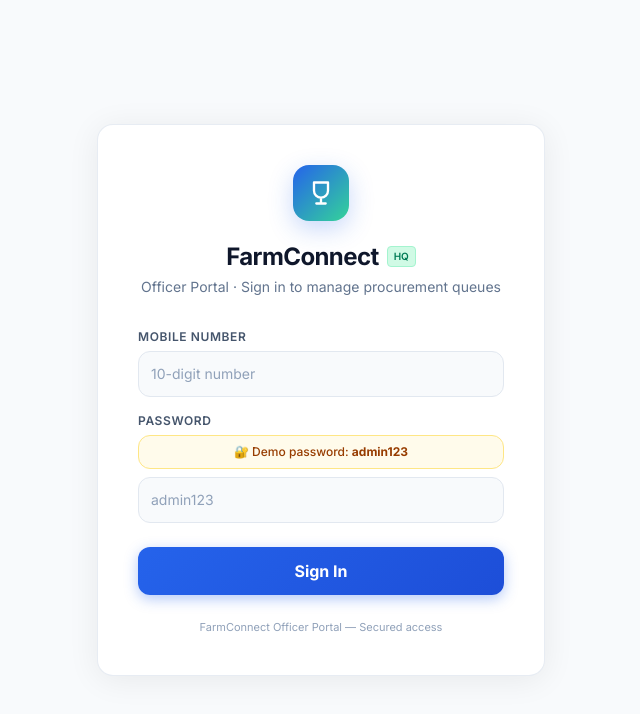
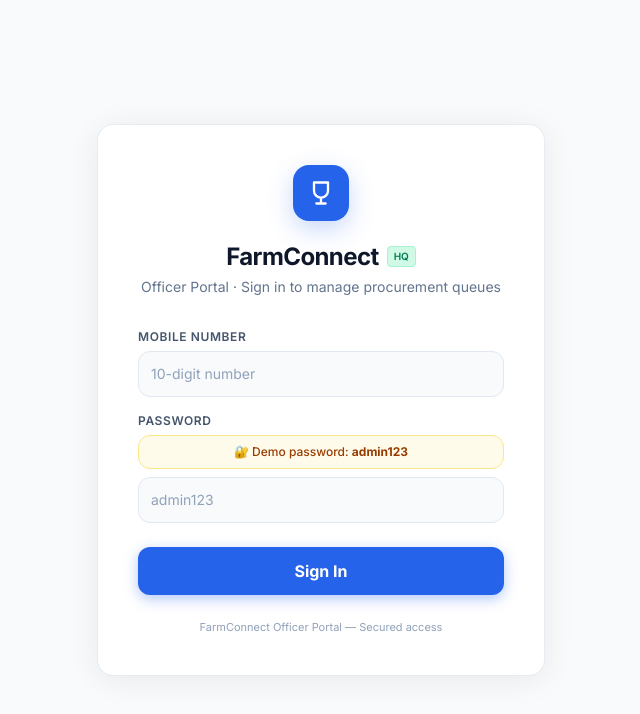
Before and after one commit to SHARVILBHATTACHARJEE/Code_to_Crop, a React (Vite) app in the folder dashboard/: page /login in a window 1280 px wide. Shown: the top 714 px of the page, without its empty margins (319-959 px from the left). Built offline with nearby package versions, Linux system fonts and the light colour scheme.

Commit message:
Add files via upload

```diff
--- a/dashboard/src/pages/Login.jsx
+++ b/dashboard/src/pages/Login.jsx
@@ -34,7 +34,7 @@ export default function Login() {
 
         {/* Brand icon */}
         <div className="mx-auto mb-5 h-14 w-14 rounded-2xl flex items-center justify-center shadow-lg ring-1 ring-white/20"
-             style={{ background: 'linear-gradient(135deg,#2563EB,#34d399)', boxShadow: '0 8px 24px rgba(37,99,235,0.25)' }}>
+             style={{ background: '#2563EB', boxShadow: '0 8px 24px rgba(37,99,235,0.25)' }}>
           <svg className="w-7 h-7 text-white" fill="none" stroke="currentColor" viewBox="0 0 24 24">
             <path d="M6 3v7a6 6 0 006 6 6 6 0 006-6V3M6 3h12M12 16v5m-4 0h8"
                   strokeLinecap="round" strokeLinejoin="round" strokeWidth="2" />
@@ -89,7 +89,7 @@ export default function Login() {
             className="text-white font-bold py-3 rounded-xl mt-2 transition-all duration-150 shadow-lg
                        disabled:opacity-60 active:scale-[0.98]"
             style={{
-              background: loading ? '#93c5fd' : 'linear-gradient(135deg,#2563EB,#1d4ed8)',
+              background: loading ? '#93c5fd' : '#2563EB',
               boxShadow: loading ? 'none' : '0 4px 14px rgba(37,99,235,0.35)',
             }}
           >
--- a/dashboard/src/pages/QueueView.jsx
+++ b/dashboard/src/pages/QueueView.jsx
@@ -37,7 +37,7 @@ function avatarColor(name = '') {
    STATUS PILL
 ───────────────────────────────────────────── */
 const STATUS_CONFIG = {
-  Queued:              { pill: 'bg-amber-50 text-amber-700 border-amber-200/70',   dot: 'bg-amber-500 animate-pulse' },
+  Queued:              { pill: 'bg-amber-50 text-amber-700 border-amber-200/70',   dot: 'bg-amber-500' },
   Weighed:             { pill: 'bg-blue-50 text-blue-700 border-blue-200/70',      dot: 'bg-blue-500' },
   'Quality Checked':   { pill: 'bg-purple-50 text-purple-700 border-purple-200/70', dot: 'bg-purple-500' },
   Approved:            { pill: 'bg-yellow-50 text-yellow-700 border-yellow-200/70', dot: 'bg-yellow-500' },
@@ -105,7 +105,7 @@ function Sidebar({ user, stats, volumePct, activeView, setView, showForm, setSho
         {/* Brand */}
         <div className="flex items-center gap-3 px-1.5 pt-1">
           <div className="h-9 w-9 rounded-xl flex items-center justify-center shadow-lg ring-1 ring-white/10"
-               style={{ background: 'linear-gradient(135deg,#2563EB,#34d399)', boxShadow: '0 4px 14px rgba(37,99,235,.25)' }}>
+               style={{ background: '#2563EB', boxShadow: '0 4px 14px rgba(37,99,235,.25)' }}>
             {Icon.leaf}
           </div>
           <div>
@@ -125,10 +125,10 @@ function Sidebar({ user, stats, volumePct, activeView, setView, showForm, setSho
             <div className="relative">
               <div className="w-10 h-10 rounded-full flex items-center justify-center text-xs font-semibold
                              text-white tracking-wider border border-white/10 shadow-inner"
-                   style={{ background: 'linear-gradient(135deg,#3b82f6,#4f46e5)' }}>
+                   style={{ background: '#2563EB' }}>
                 {initials}
               </div>
-              <span className="absolute bottom-0 right-0 w-2.5 h-2.5 bg-emerald-400 rounded-full ring-2 ring-[#0B1120] animate-pulse" />
+              <span className="absolute bottom-0 right-0 w-2.5 h-2.5 bg-emerald-400 rounded-full ring-2 ring-[#0B1120]" />
             </div>
             <div className="min-w-0 flex-1">
               <div className="flex items-center justify-between">
@@ -147,7 +147,7 @@ function Sidebar({ user, stats, volumePct, activeView, setView, showForm, setSho
              style={{ background: 'rgba(25,33,48,0.3)' }}>
           <div className="flex items-center justify-between">
             <div className="flex items-center gap-2">
-              <span className="w-2 h-2 rounded-full bg-blue-400 animate-ping" />
+              <span className="w-2 h-2 rounded-full bg-blue-400" />
               <span className="text-xs font-medium text-slate-300">Today's Intake</span>
             </div>
             <span className="text-[11px] font-medium text-slate-400">Live feed</span>
@@ -178,7 +178,7 @@ function Sidebar({ user, stats, volumePct, activeView, setView, showForm, setSho
               <span className="text-slate-200 font-semibold font-mono">{stats.totalKg.toLocaleString()} kg</span>
             </div>
             <div className="w-full bg-slate-800 rounded-full h-1.5 overflow-hidden">
-              <div className="h-1.5 rounded-full" style={{ width: `${volumePct}%`, background: 'linear-gradient(90deg,#3b82f6,#34d399)' }} />
+              <div className="h-1.5 rounded-full" style={{ width: `${volumePct}%`, background: '#2563EB' }} />
             </div>
           </div>
         </div>
```
